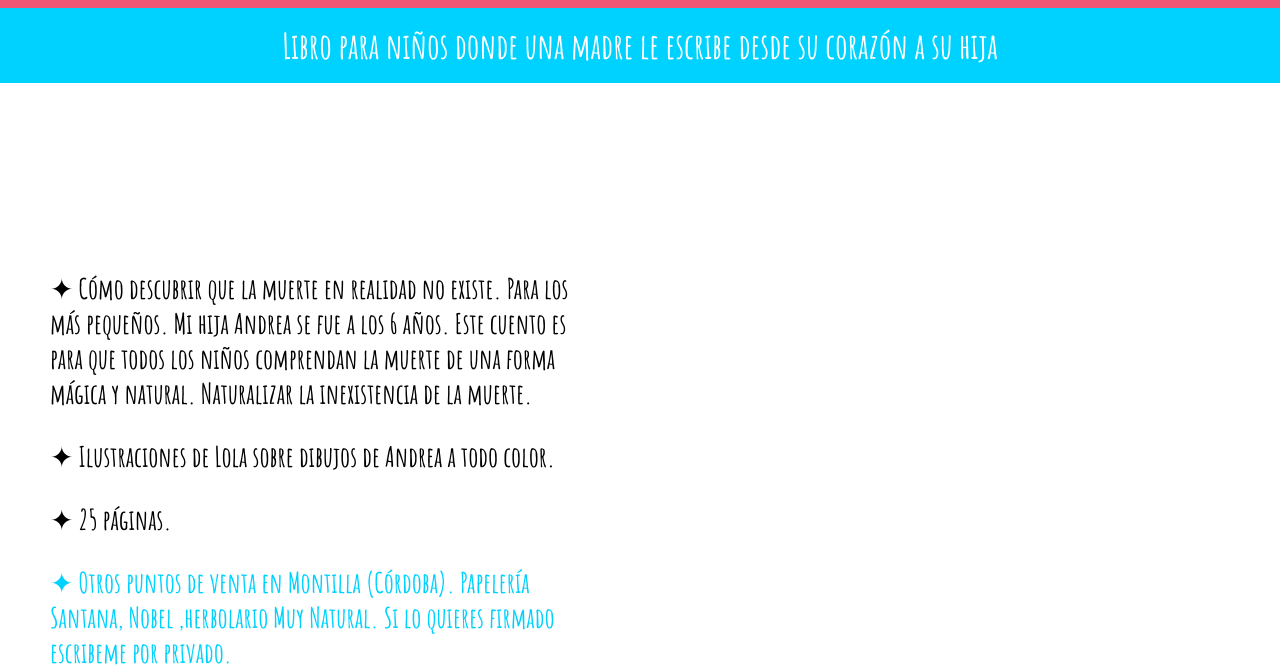
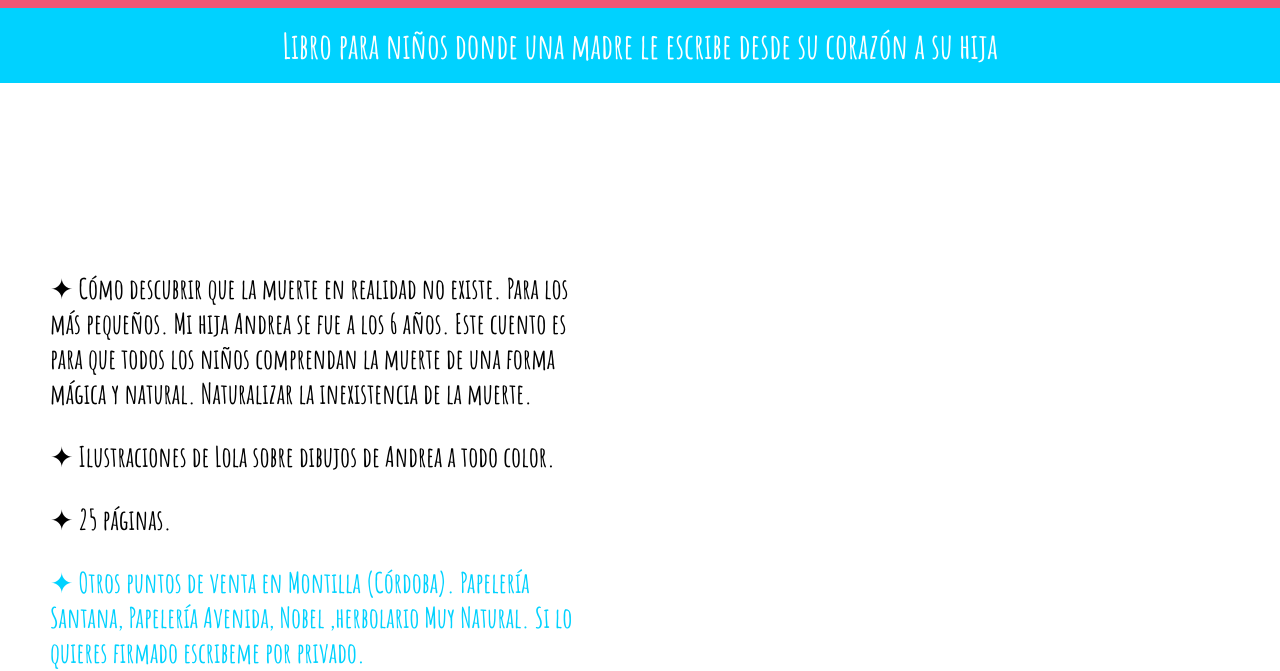
Before and after one commit to Manuelentrena/dicenquefuealcielo, a plain HTML site: page index.html in a window 1280 px wide. Shown: the part 134-805 px from the top of the page. Drawn offline with Linux system fonts and the light colour scheme; a script that the page names is missing.

Commit message:
Update index.html

```diff
--- a/index.html
+++ b/index.html
@@ -40,7 +40,7 @@
           ✦ 25 páginas.
         </p>
         <p class="texto puntos_venta">
-          ✦ Otros puntos de venta en Montilla (Córdoba). Papelería Santana, Nobel ,herbolario Muy Natural. Si lo quieres firmado escribeme por privado.
+          ✦ Otros puntos de venta en Montilla (Córdoba). Papelería Santana, Papelería Avenida, Nobel ,herbolario Muy Natural. Si lo quieres firmado escribeme por privado.
         </p>
         <div class="container__action">
           <a
```
